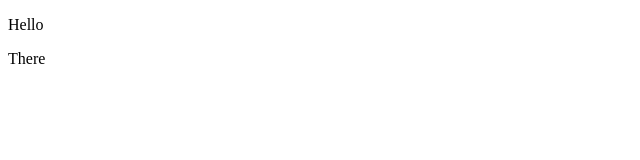
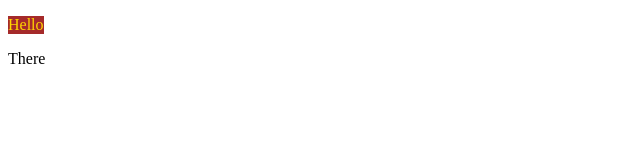
Before and after one commit to mikelfere/demo-repo, a plain HTML site: page index.html in a window 1280 px wide. Shown: the full height of the page, 0-640 px from the left. Drawn offline with Linux system fonts and the light colour scheme.

Commit message:
added colors to "Hello"

```diff
--- a/index.html
+++ b/index.html
@@ -3,6 +3,6 @@
     <title>My demo</title>
 </head>
 <body>
-    <p>Hello</p>
+    <p style="color:gold; background-color: brown; width: fit-content;">Hello</p>
     <p>There</p>
 </body>
```
